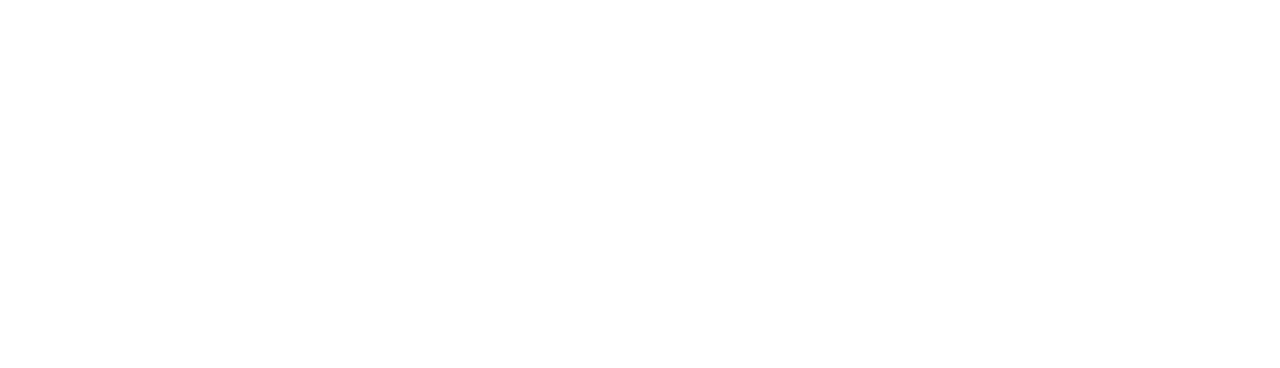
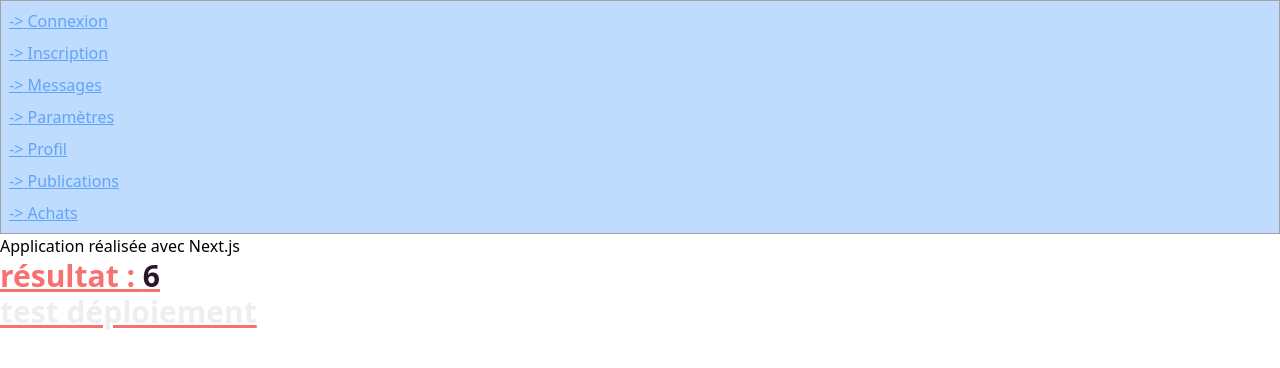
Before and after one commit to Leon-Art-EIP/Web, a Next.js app: page / in a window 1280 px wide. Before the commit this address had no page. Shown: the top 368 px of the page. Built offline with nearby package versions, Linux system fonts and the light colour scheme.

Commit message:
fix: comment unfinsihed (in progress) Providers

```diff
--- a/src/app/layout.tsx
+++ b/src/app/layout.tsx
@@ -14,7 +14,8 @@
       <body>
         <div className="flex flex-col">
           <Header tabs={tabs} />
-          <Providers children={children} tabs={tabs} />
+          {/* <Providers children={children} tabs={tabs} /> */}
+          {children}
         </div>
       </body>
     </html>
```
